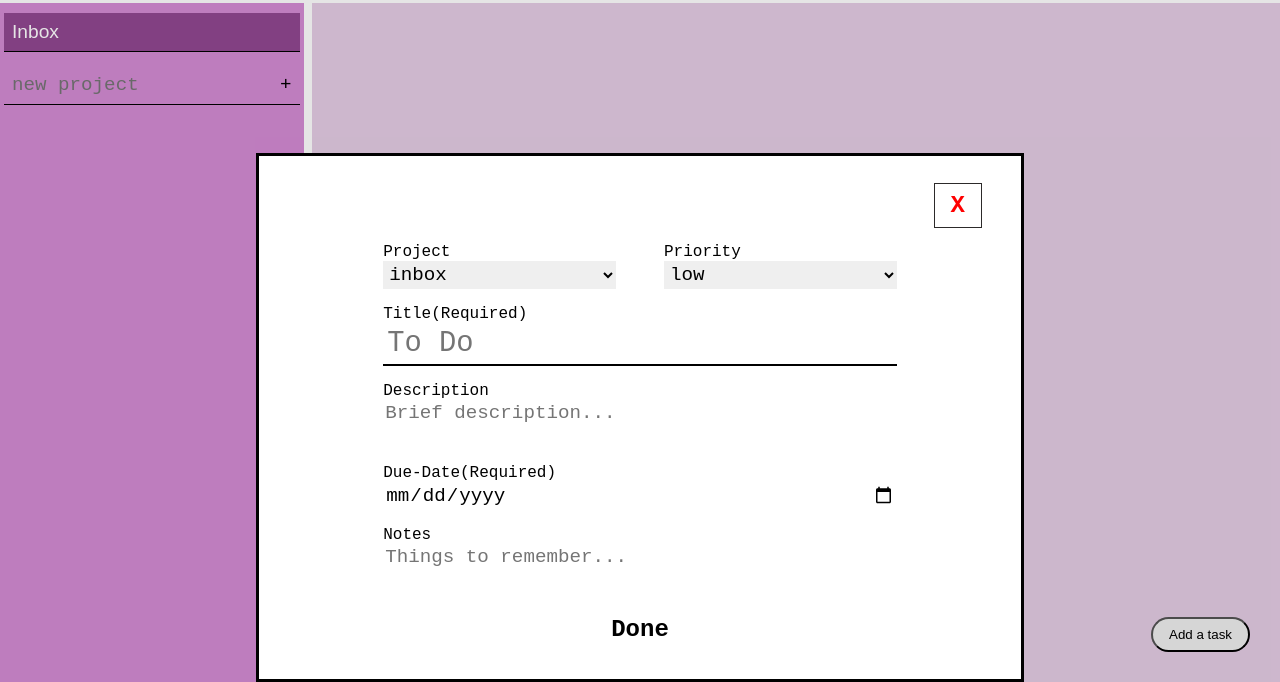
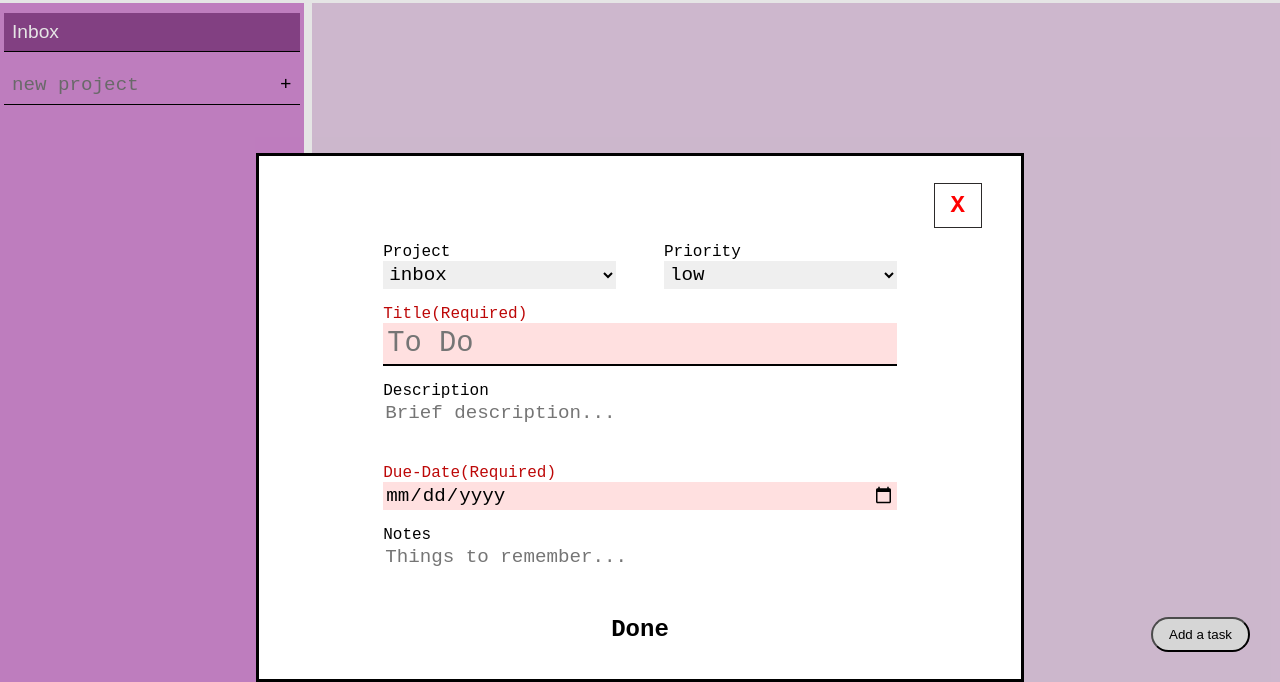
Before and after one commit to himanshi223/to-do-app, a website built with webpack: page src/template.html in a window 1280 px wide. Both pictures are taken after a click on the button "Add a task". Shown: the part 118-800 px from the top of the page. Built offline with nearby package versions, Linux system fonts and the light colour scheme; a web font is replaced by a local one.

Commit message:
Add invalid markers on the labels for better accessibility

```diff
--- a/src/create-form.js
+++ b/src/create-form.js
@@ -27,15 +27,20 @@ export default function createAddForm(projectId){
         const fieldContainer = document.createElement("div");
         fieldContainer.classList.add("container");
         const fieldLabel = document.createElement("label");
-        fieldLabel.textContent = field +"(required)";
+        fieldLabel.textContent = field;
         fieldLabel.htmlFor = field;
         const fieldInput = document.createElement("input");
         fieldInput.id=field;
         fieldInput.type=type;
+        fieldInput.addEventListener("keydown",e=>{
+            if(e.key === "Enter"){
+                e.preventDefault();
+            }
+        });
         fieldContainer.appendChild(fieldLabel);
         fieldContainer.appendChild(fieldInput);
         form.appendChild(fieldContainer);
-        return fieldInput;
+        return fieldContainer;
     }
 
     const addTextBox = (label)=>{
@@ -93,10 +98,13 @@ export default function createAddForm(projectId){
 
     form.appendChild(selectContainer);
 
-    const titleInput = addField("title", "text");
+    const title = addField("title", "text");
+    const titleInput = title.children[1];
     titleInput.placeholder = "To do";
     titleInput.setAttribute("required",true);
-
+    const titleLabel = title.childNodes[0];
+    titleLabel.textContent += "(required)";
+    titleLabel.classList.add("required");
 
     const descriptionInput = addTextBox("description");
     descriptionInput.cols = 3;
@@ -104,11 +112,12 @@ export default function createAddForm(projectId){
     descriptionInput.maxLength = 100;
 
 
-    const dueDateInput = addField("due-date", "date");
+    const dueDate = addField("due-date", "date");
+    const dueDateInput = dueDate.children[1];
     dueDateInput.setAttribute("required",true);
-    const dateLabel = document.createElement("label");
-    dateLabel.for = "due-date";
-    dateLabel.textContent = "Due By:"
+    const dueDateLabel = dueDate.children[0];
+    dueDateLabel.textContent += "(required)"
+    dueDateLabel.classList.add("required");
 
     const notesInput = addTextBox("notes");
     notesInput.placeholder = "Things to remember...";
--- a/src/display-todos.js
+++ b/src/display-todos.js
@@ -33,7 +33,6 @@ export default function displayTodos(projectId) {
             console.log(todo.complete);
 
             if(todoContainer.classList.contains("completed")){
-                todo.markDone();
                 todoContainer.remove();
                 list.appendChild(todoContainer);
             }
--- a/src/styles.css
+++ b/src/styles.css
@@ -271,3 +271,11 @@ form input:focus, form textarea:focus, form select:focus, form button:focus{
 form input:user-invalid {
     outline: 2px solid red;
 }
+
+form input:required {
+    background-color: hsl(0, 100%, 94%);
+}
+
+label.required {
+    color: rgba(187, 0, 0, 0.973);
+}
```
